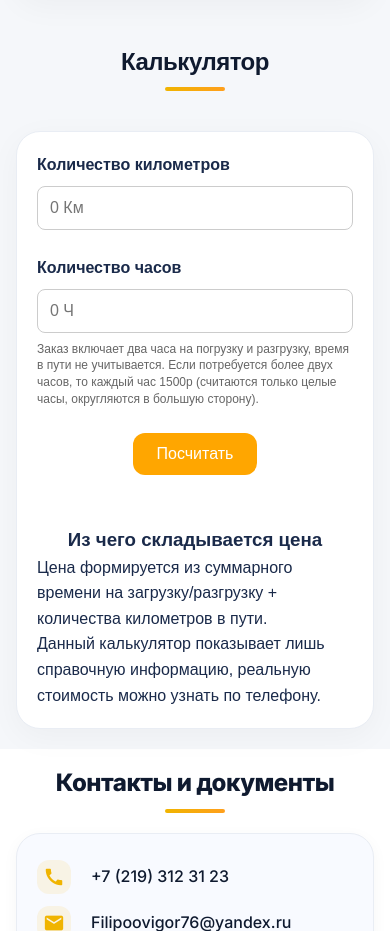
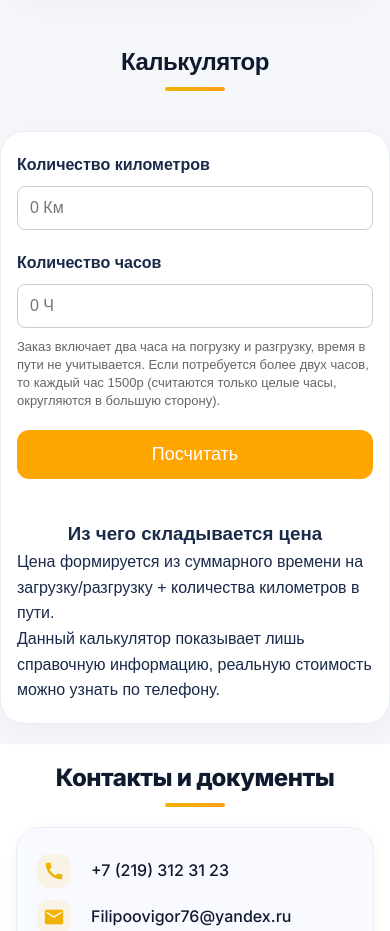
Before and after one commit to zhench8/site, a plain HTML site: page index.html in a window 390 px wide. Shown: the part 2980-3911 px from the top of the page. Drawn offline with Linux system fonts and the light colour scheme.

Commit message:
calc updete

```diff
--- a/style.css
+++ b/style.css
@@ -986,30 +986,58 @@ footer p::before {
     flex-direction: column;
     align-items: flex-start;
     gap: 2px;
-  } /* Исправление сетки калькулятора */
+  } /* === ТОТАЛЬНОЕ ИСПРАВЛЕНИЕ КАЛЬКУЛЯТОРА НА ТЕЛЕФОНЕ === */
   .calculatorMain .claculator {
-    padding: 20px;
-    margin: 20px 16px;
+    padding: 20px 16px;
+    margin: 20px auto;
     border-radius: 24px;
-    width: calc(100% - 32px);
+    width: 100%;
+    box-sizing: border-box;
+  }
+  #claculator1 {
+    gap: 20px;
+    width: 100%;
   }
   .calc-row {
-    flex-direction: column;
-    align-items: flex-start;
+    flex-direction: column; /* Разворачиваем строку в столбик /align-items: stretch;     / Растягиваем элементы во всю ширину */
     gap: 8px;
+    width: 100%;
   }
   .calc-row h2 {
-    width: 100%;
+    width: 100% !important; /* Сбрасываем жесткие 250px */
+    max-width: 100%;
     font-size: 16px;
+    text-align: left;
   }
   .calc-row input {
+    width: 100% !important; /* Сбрасываем жесткие 120px — инпут теперь на весь экран */
+    max-width: 100%;
+    padding: 12px;
+    font-size: 16px;
+    box-sizing: border-box;
+  }
+  .calc-row .help-text {
     width: 100%;
-    padding: 12px;
+    font-size: 13px;
+    color: #666;
+    margin-top: 2px;
+  }
+  .calculatorMain .calc-btn {
+    width: 100%; /* Кнопку "Посчитать" тоже делаем крупной мобильной */
+    padding: 14px;
+    font-size: 18px;
+    box-sizing: border-box;
   }
   #text-result {
     font-size: 20px;
     text-align: center;
+    width: 100%;
   }
+  #text-result-hours,
+  #text-result-km {
+    font-size: 16px;
+    text-align: center;
+  } /* === КОНЕЦ БЛОКА КАЛЬКУЛЯТОРА === */
   .contact {
     padding: 0 16px 30px;
   }
@@ -1024,7 +1052,7 @@ footer p::before {
   }
   .contact .contact-info a {
     font-size: 18px;
-    word-break: break-all; /* Чтобы длинный email не распирал экран телефона */
+    word-break: break-all;
   }
   .contact .contact-info .material-icons {
     font-size: 22px;
```
